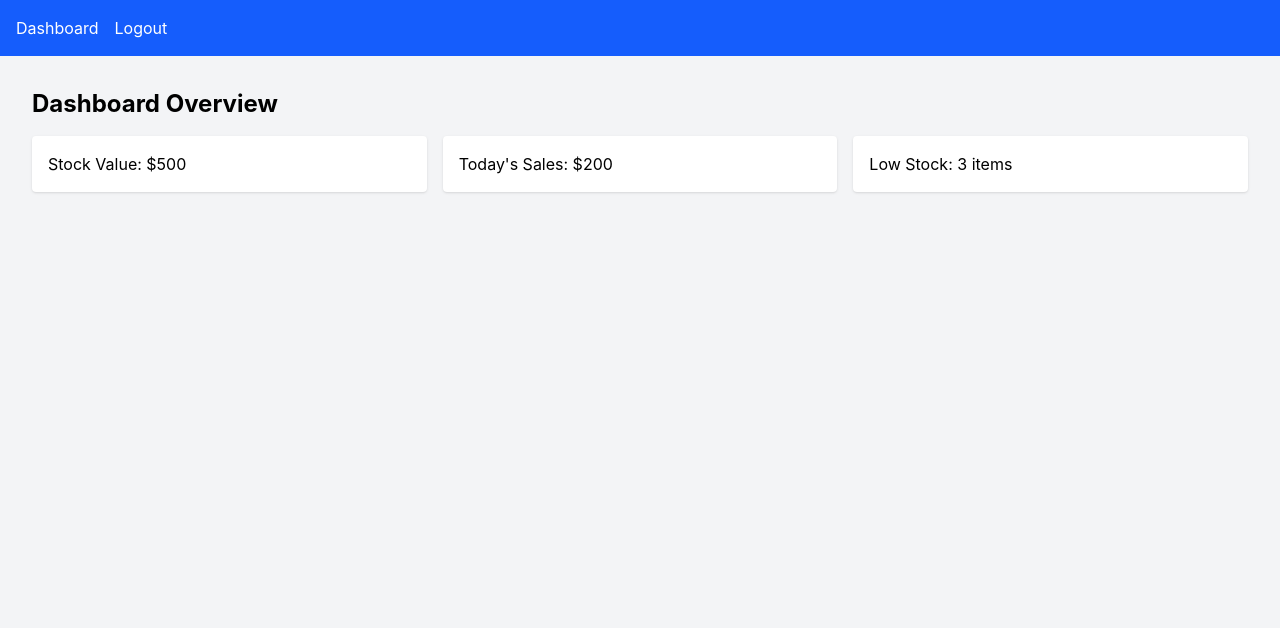
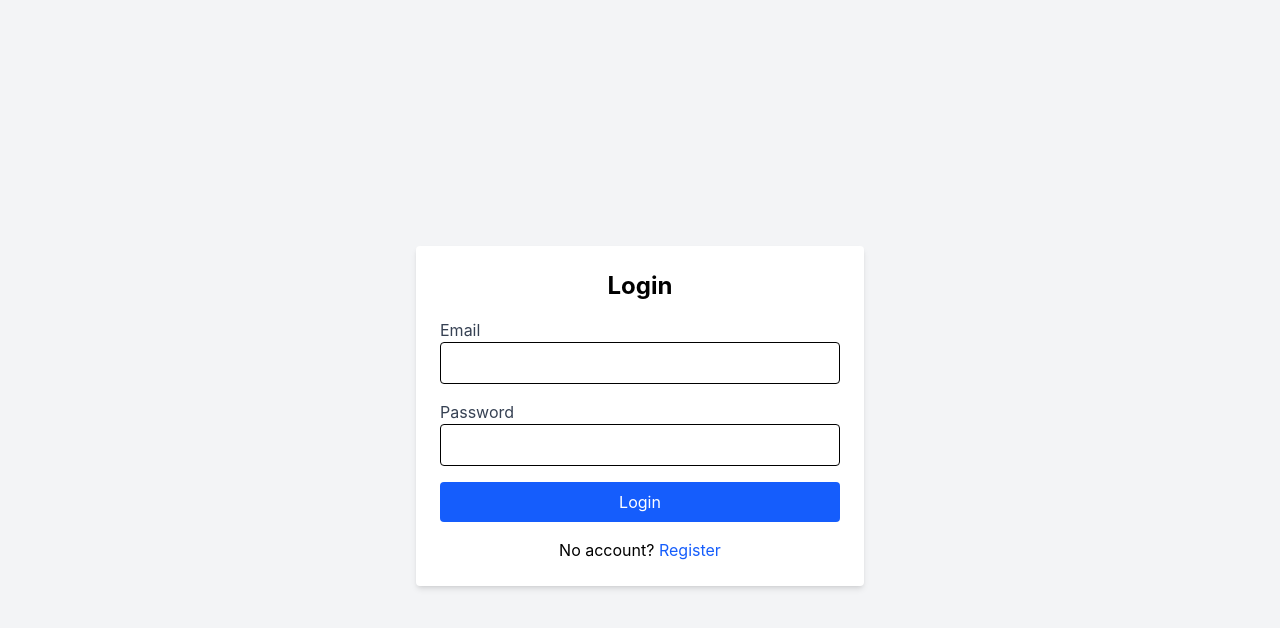
Before and after one commit to leevayle/inventory-app, a React (Vite) app: page / in a window 1280 px wide. Shown: the top 628 px of the page. Built offline with nearby package versions, Linux system fonts and the light colour scheme.

Commit message:
login displays first

```diff
--- a/src/App.jsx
+++ b/src/App.jsx
@@ -18,15 +18,9 @@ function App() {
 function MainLayout() {
   return (
     <>
-      <nav className="bg-blue-600 p-4 text-white">
-        <ul className="flex space-x-4">
-          <li><Link to="/" className="hover:underline">Dashboard</Link></li>
-          <li><Link to="/login" className="hover:underline">Logout</Link></li>
-        </ul>
-      </nav>
       <main className="p-4">
         <Routes>
-          <Route index element={<Dashboard />} />
+          <Route index element={<Login />} />
         </Routes>
       </main>
     </>
--- /dev/null
+++ b/src/components/register.jsx
@@ -0,0 +1,51 @@
+import { useState } from 'react';
+import { Link } from 'react-router-dom';
+
+function Register() {
+  const [email, setEmail] = useState('');
+  const [password, setPassword] = useState('');
+
+  const handleLogin = (e) => {
+    e.preventDefault();
+    // Add Firebase auth logic later
+    console.log('Register attempt:', { email, password });
+  };
+
+  return (
+    <div className="min-h-screen bg-gray-100 flex items-center justify-center">
+      <div className="bg-white p-6 rounded shadow-md w-full max-w-md">
+        <h2 className="text-2xl font-bold mb-4 text-center">Login</h2>
+        <form onSubmit={handleLogin}>
+          <div className="mb-4">
+            <label className="block text-gray-700">Email</label>
+            <input
+              type="email"
+              value={email}
+              onChange={(e) => setEmail(e.target.value)}
+              className="w-full p-2 border rounded"
+              required
+            />
+          </div>
+          <div className="mb-4">
+            <label className="block text-gray-700">Password</label>
+            <input
+              type="password"
+              value={password}
+              onChange={(e) => setPassword(e.target.value)}
+              className="w-full p-2 border rounded"
+              required
+            />
+          </div>
+          <button type="submit" className="w-full bg-blue-600 text-white p-2 rounded hover:bg-blue-700">
+            Register
+          </button>
+        </form>
+        <p className="mt-4 text-center">
+          Have an account? <Link to="/Login" className="text-blue-600">Log in</Link>
+        </p>
+      </div>
+    </div>
+  );
+}
+
+export default Register;
```
